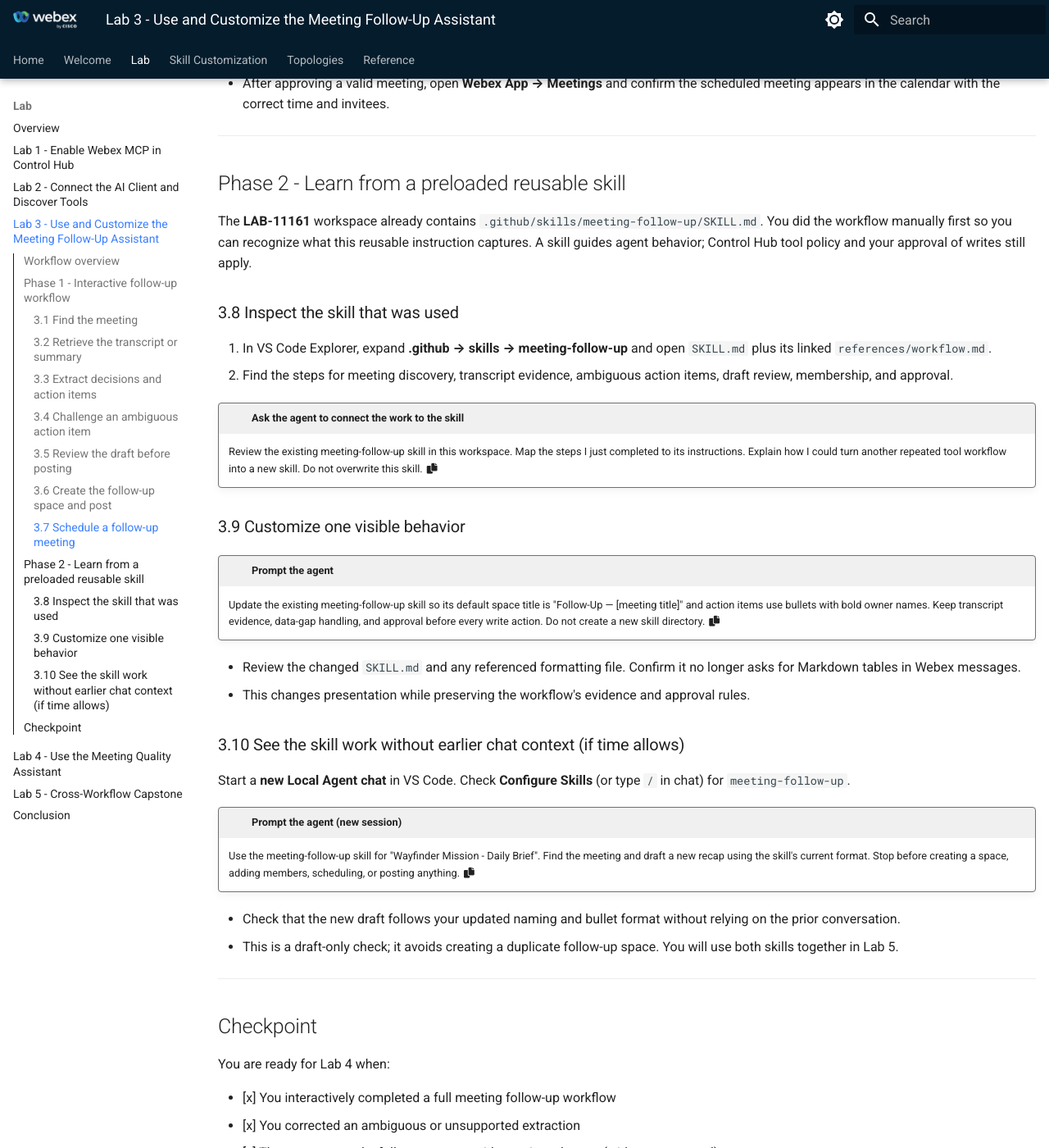
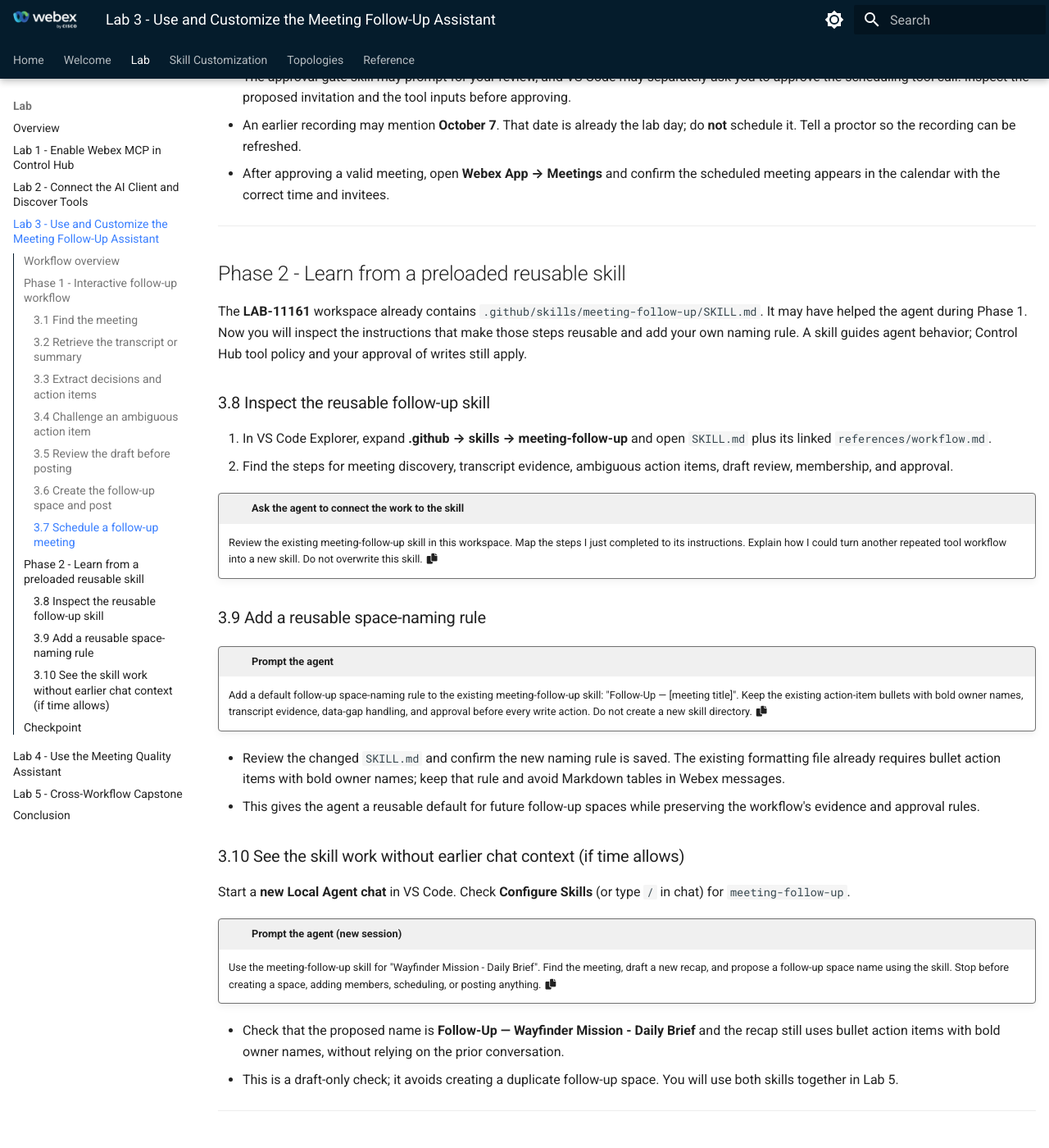
Before and after one commit to WebexOne-MCP-Lab/WebexOne-MCP-Lab.github.io, an MkDocs documentation site: the page built from docs/lab3_follow_up.md, in a window 1280 px wide and 1400 px high, scrolled down 4030 px. Shown: the whole window at 82% size. Built offline with MkDocs 1.6.1 and Material for MkDocs 9.7.7, drawn with Linux system fonts in a browser that asks for light colours; some of the changed text lies outside the part shown.

Commit message:
Clarify follow-up skill customization and approval flow

```diff
--- a/docs/lab3_follow_up.md
+++ b/docs/lab3_follow_up.md
@@ -23,7 +23,7 @@
 
 ## Phase 1 - Interactive follow-up workflow
 
-In this phase you will prompt the agent to complete each step of a meeting follow-up. You are driving the workflow - the agent executes tools on your behalf.
+In this phase you will prompt the agent through each step of a meeting follow-up. The prepared skills are available from the start, and the agent may use them here. You are guiding the sequence so you can inspect the evidence, drafts, and Webex tool calls before any write. In Phase 2, you will inspect and change the reusable skill instructions behind the workflow.
 
 ### 3.1 Find the meeting
 
@@ -73,9 +73,9 @@
 ### 3.6 Create the follow-up space and post
 
 !!! blank "Prompt the agent"
-    <copy>The draft looks good. Show me the exact space name "Wayfinder Mission - Daily Brief — Follow-Up", the recap, and the email addresses of the meeting participants you would add. Use participant details returned by Webex; do not guess an email. After I approve each action, create the space, add the other meeting participant, and post the reviewed recap.</copy>
+    <copy>The draft looks good. Propose a name for a follow-up space for "Wayfinder Mission - Daily Brief". Show me the proposed name, the recap, and the email addresses of the meeting participants you would add. Use participant details returned by Webex; do not guess an email. After I approve each action, create the space, add the other meeting participant, and post the reviewed recap.</copy>
 
-- Check the proposed space name, recap, and membership list before approving. If Webex returned only names, use **aperez@<your pod domain>** for Anita, using the exact `Domain` line in **Session_Info.txt**. Confirm the account in the tool preview before adding it.
+- Check that the proposed space name clearly identifies **Wayfinder Mission - Daily Brief**. Review the recap and membership list before approving. If Webex returned only names, use **aperez@<your pod domain>** for Anita, using the exact `Domain` line in **Session_Info.txt**. Confirm the account in the tool preview before adding it.
 - Approve space creation, membership addition, and posting as separate write actions. Do not add a participant whose address you cannot verify.
 - Switch to **Webex App** and confirm the new space, members, and message.
 
@@ -86,6 +86,7 @@
 
 - Do not turn a vague phrase such as “next Monday” into a date without checking the calendar and current year.
 - If the agent asks for a duration, confirm **30 minutes** for this lab before reviewing the invitation.
+- The approval-gate skill may prompt for your review, and VS Code may separately ask you to approve the scheduling tool call. Inspect the proposed invitation and the tool inputs before approving.
 - An earlier recording may mention **October 7**. That date is already the lab day; do **not** schedule it. Tell a proctor so the recording can be refreshed.
 - After approving a valid meeting, open **Webex App → Meetings** and confirm the scheduled meeting appears in the calendar with the correct time and invitees.
 
@@ -93,9 +94,9 @@
 
 ## Phase 2 - Learn from a preloaded reusable skill
 
-The **LAB-11161** workspace already contains `.github/skills/meeting-follow-up/SKILL.md`. You did the workflow manually first so you can recognize what this reusable instruction captures. A skill guides agent behavior; Control Hub tool policy and your approval of writes still apply.
+The **LAB-11161** workspace already contains `.github/skills/meeting-follow-up/SKILL.md`. It may have helped the agent during Phase 1. Now you will inspect the instructions that make those steps reusable and add your own naming rule. A skill guides agent behavior; Control Hub tool policy and your approval of writes still apply.
 
-### 3.8 Inspect the skill that was used
+### 3.8 Inspect the reusable follow-up skill
 
 1. In VS Code Explorer, expand **.github → skills → meeting-follow-up** and open `SKILL.md` plus its linked `references/workflow.md`.
 2. Find the steps for meeting discovery, transcript evidence, ambiguous action items, draft review, membership, and approval.
@@ -103,22 +104,22 @@
 !!! blank "Ask the agent to connect the work to the skill"
     <copy>Review the existing meeting-follow-up skill in this workspace. Map the steps I just completed to its instructions. Explain how I could turn another repeated tool workflow into a new skill. Do not overwrite this skill.</copy>
 
-### 3.9 Customize one visible behavior
+### 3.9 Add a reusable space-naming rule
 
 !!! blank "Prompt the agent"
-    <copy>Update the existing meeting-follow-up skill so its default space title is "Follow-Up — [meeting title]" and action items use bullets with bold owner names. Keep transcript evidence, data-gap handling, and approval before every write action. Do not create a new skill directory.</copy>
+    <copy>Add a default follow-up space-naming rule to the existing meeting-follow-up skill: "Follow-Up — [meeting title]". Keep the existing action-item bullets with bold owner names, transcript evidence, data-gap handling, and approval before every write action. Do not create a new skill directory.</copy>
 
-- Review the changed `SKILL.md` and any referenced formatting file. Confirm it no longer asks for Markdown tables in Webex messages.
-- This changes presentation while preserving the workflow's evidence and approval rules.
+- Review the changed `SKILL.md` and confirm the new naming rule is saved. The existing formatting file already requires bullet action items with bold owner names; keep that rule and avoid Markdown tables in Webex messages.
+- This gives the agent a reusable default for future follow-up spaces while preserving the workflow's evidence and approval rules.
 
 ### 3.10 See the skill work without earlier chat context (if time allows)
 
 Start a **new Local Agent chat** in VS Code. Check **Configure Skills** (or type `/` in chat) for `meeting-follow-up`.
 
 !!! blank "Prompt the agent (new session)"
-    <copy>Use the meeting-follow-up skill for "Wayfinder Mission - Daily Brief". Find the meeting and draft a new recap using the skill's current format. Stop before creating a space, adding members, scheduling, or posting anything.</copy>
+    <copy>Use the meeting-follow-up skill for "Wayfinder Mission - Daily Brief". Find the meeting, draft a new recap, and propose a follow-up space name using the skill. Stop before creating a space, adding members, scheduling, or posting anything.</copy>
 
-- Check that the new draft follows your updated naming and bullet format without relying on the prior conversation.
+- Check that the proposed name is **Follow-Up — Wayfinder Mission - Daily Brief** and the recap still uses bullet action items with bold owner names, without relying on the prior conversation.
 - This is a draft-only check; it avoids creating a duplicate follow-up space. You will use both skills together in Lab 5.
 
 ---
--- a/docs/overview.md
+++ b/docs/overview.md
@@ -18,7 +18,7 @@
     - Generate an incident summary and recommended checks.
     - Enter **Incident Mode** - a dedicated coordination space created only after approval.
 
-The workspace already contains starter skills. In Lab 3 you will change how the follow-up assistant formats its work; in Lab 4 you will add your own troubleshooting rule. The capstone tests whether the agent follows both of your edits from a fresh request.
+The workspace already contains starter skills. In Lab 3 you will add a rule for naming follow-up spaces; in Lab 4 you will add your own troubleshooting rule. The capstone tests whether the agent follows both of your edits from a fresh request.
 
 ## Learning Objectives
 
```
Also changed, not shown: docs/lab5_capstone.md (+3 -3 lines), docs/skills/customization-exercise.md (+1 -1 lines).
